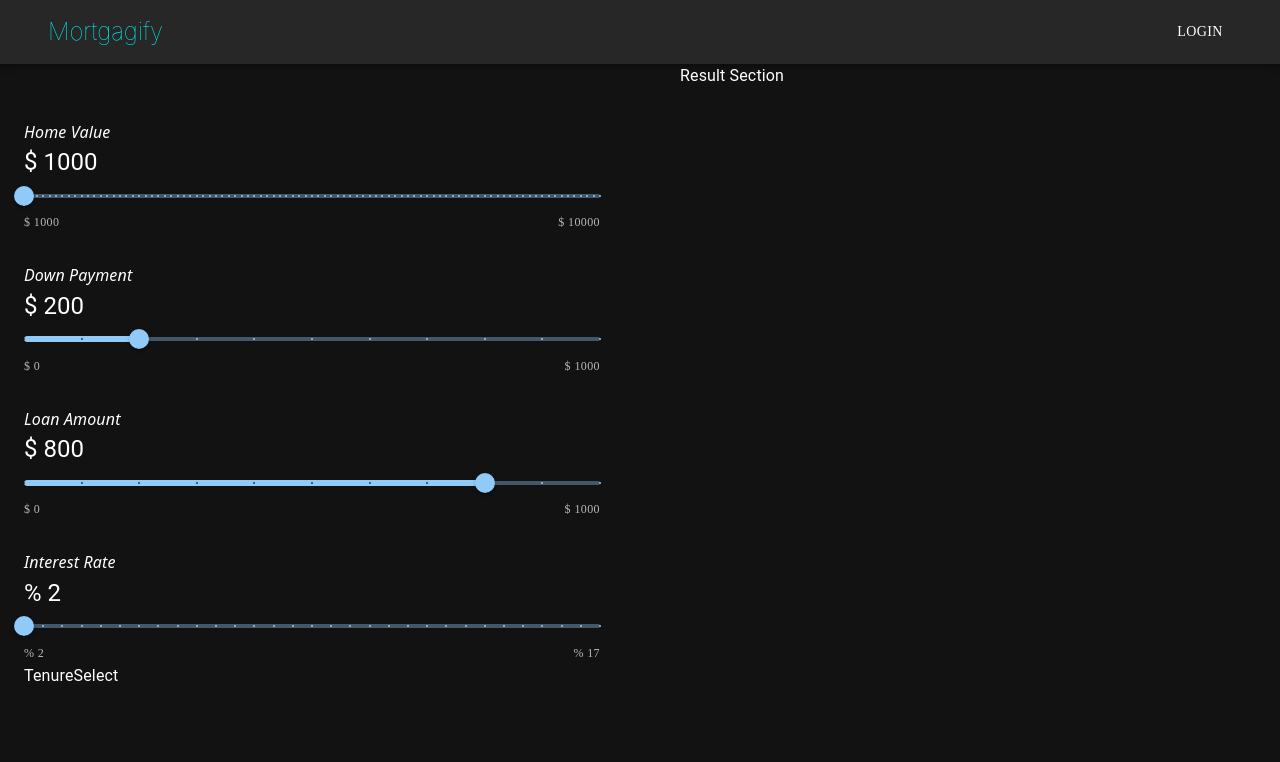
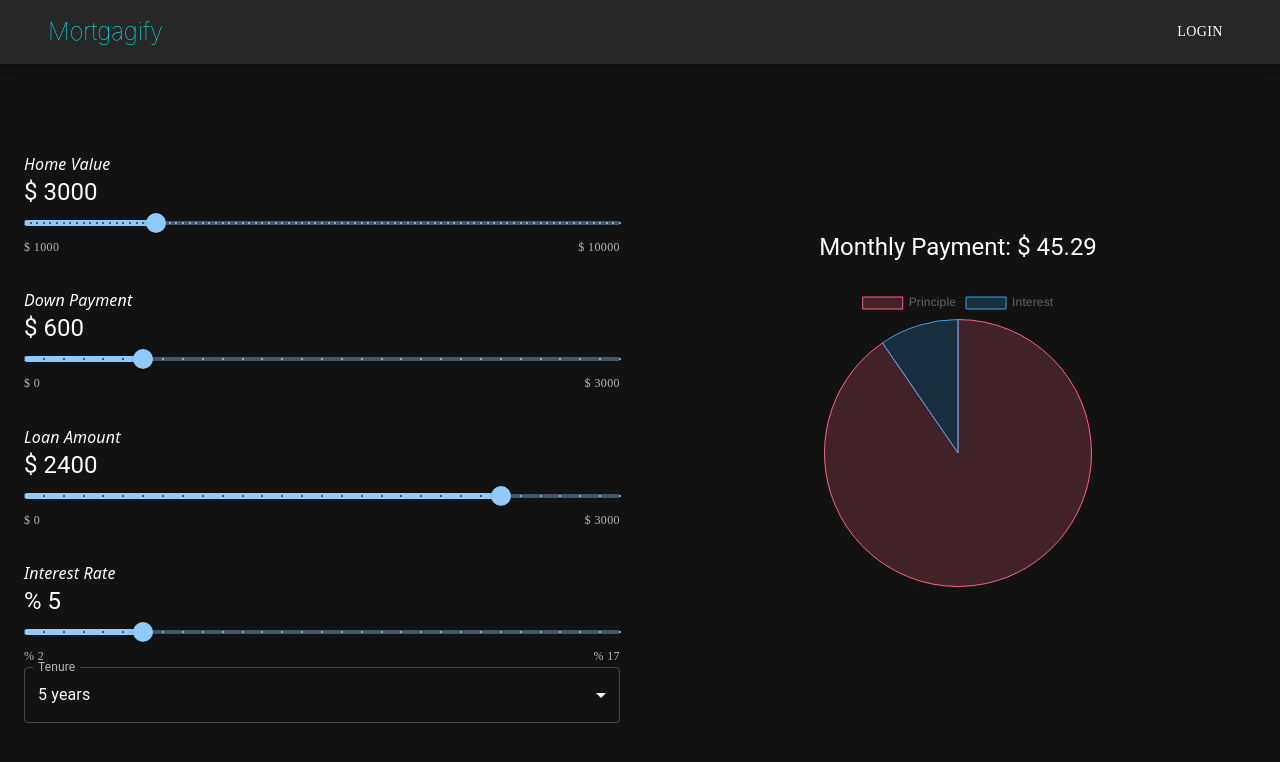
Before and after one commit to Shohaibur/Mortgagify, a React (Create React App) app: page / in a window 1280 px wide. Shown: the top 762 px of the page. Built offline with nearby package versions, Linux system fonts and the light colour scheme.

Commit message:
add pichart

```diff
--- a/package.json
+++ b/package.json
@@ -9,7 +9,9 @@
     "@testing-library/jest-dom": "^5.17.0",
     "@testing-library/react": "^13.4.0",
     "@testing-library/user-event": "^13.5.0",
+    "chart.js": "^4.4.2",
     "react": "^18.2.0",
+    "react-chartjs-2": "^5.2.0",
     "react-dom": "^18.2.0",
     "react-scripts": "5.0.1",
     "web-vitals": "^2.1.4"
--- a/src/App.js
+++ b/src/App.js
@@ -1,4 +1,4 @@
-import { Container, Grid } from "@mui/material";
+import { Container, Grid, Stack } from "@mui/material";
 import Navbar from "./components/common/Navbar";
 import Result from "./components/Result";
 import SliderSelect from "./components/SliderSelect";
@@ -6,27 +6,25 @@
 import { useState } from "react";
 
 function App() {
-
   const [data, setData] = useState({
-    homeValue: 1000 ,
-    downPayment: 1000 * 0.2 ,
-    loanAmount: 1000 * 0.8 ,
-    interestRate:2
-
-  })
-
+    homeValue: 3000,
+    downPayment: 3000 * 0.2,
+    loanAmount: 3000 * 0.8,
+    interestRate: 5,
+    loanTerm: 5,
+  });
 
   return (
     <div className="App">
       <Navbar />
-      <Container maxWidth="xl">
-        <Grid container spacing={10}>
+      <Container maxWidth="xl" sx={{marginTop:4}}>
+        <Grid container spacing={5} alignItems="center">
           <Grid item xs={12} md={6}>
             <SliderSelect data={data} setData={setData} />
-            <TenureSelect />
+            <TenureSelect data={data} setData={setData}/>
           </Grid>
           <Grid item xs={12} md={6}>
-            <Result />
+            <Result data={data}/>
           </Grid>
         </Grid>
       </Container>
--- a/src/components/Result.js
+++ b/src/components/Result.js
@@ -1,11 +1,48 @@
 import React from "react";
+import { Stack, Typography } from "@mui/material";
+import { Chart as ChartJS, ArcElement, Tooltip, Legend } from "chart.js";
+import { Pie } from "react-chartjs-2";
 
-const Result = ()=>{
-  return(
-    <div>
-      Result Section
-    </div>
-  )
-}
+ChartJS.register(ArcElement, Tooltip, Legend);
+
+const Result = ({ data }) => {
+  const { homeValue, loanAmount, loanTerm, interestRate } = data;
+
+  const totalLoanMonths = loanTerm * 12;
+  const interestPerMonth = interestRate / 100 / 12;
+  const monthlyPayment =
+    (loanAmount *
+      interestPerMonth *
+      (1 + interestPerMonth) ** totalLoanMonths) /
+    ((1 + interestPerMonth) ** totalLoanMonths - 1);
+
+  const totalInterestGenerated = monthlyPayment * totalLoanMonths - loanAmount;
+
+  const pieChartData = {
+    labels: ["Principle", "Interest"],
+    datasets: [
+      {
+        label: "Ratio of Principle and Interest",
+        data: [homeValue, totalInterestGenerated],
+        backgroundColor: ["rgba(255, 99, 132, 0.2)", "rgba(54, 162, 235, 0.2)"],
+        borderColor: ["rgba(255, 99, 132, 1)", "rgba(54, 162, 235, 1)"],
+        borderWidth: 1,
+      },
+    ],
+  };
+
+  return (
+    <Stack gap={3}>
+      <Typography textAlign="center" variant="h5">
+        Monthly Payment: $ {monthlyPayment.toFixed(2)}
+      </Typography>
+      <Stack direction="row" justifyContent="center">
+        <div>
+          <Pie data={pieChartData} />
+        </div>
+      </Stack>
+    </Stack>
+  );
+};
 
 export default Result;
--- a/src/components/TenureSelect.js
+++ b/src/components/TenureSelect.js
@@ -1,9 +1,34 @@
-import React from "react";
-const TenureSelect=()=>{
-  return(
-    <div>
-      TenureSelect
-    </div>
-  )
-}
+import * as React from "react";
+import InputLabel from "@mui/material/InputLabel";
+import MenuItem from "@mui/material/MenuItem";
+import FormControl from "@mui/material/FormControl";
+import Select from "@mui/material/Select";
+
+const TenureSelect = ({ data, setData }) => {
+
+  const handleChange = (event) => {
+    setData({
+      ...data,
+      loanTerm: event.target.value,
+    });
+  };
+  return (
+    <FormControl fullWidth>
+      <InputLabel id="demo-simple-select-label">Tenure</InputLabel>
+      <Select
+        labelId="demo-simple-select-label"
+        id="demo-simple-select"
+        value={data.loanTerm}
+        label="Tenure"
+        onChange={handleChange}
+      >
+        <MenuItem value={5}>5 years</MenuItem>
+        <MenuItem value={10}>10 years</MenuItem>
+        <MenuItem value={15}>15 years</MenuItem>
+        <MenuItem value={20}>20 years</MenuItem>
+        <MenuItem value={25}>25 years</MenuItem>
+      </Select>
+    </FormControl>
+  );
+};
 export default TenureSelect;
--- a/src/components/common/SliderComponent.js
+++ b/src/components/common/SliderComponent.js
@@ -13,7 +13,7 @@
   amount,
 }) => {
   return (
-    <Stack spacing={.3}>
+    <Stack my={.3} >
       <Typography
         variant="h7"
         fontFamily={"sans"}
```
Also changed, not shown: 1 other file (tests, documents, lock files or other folders).
